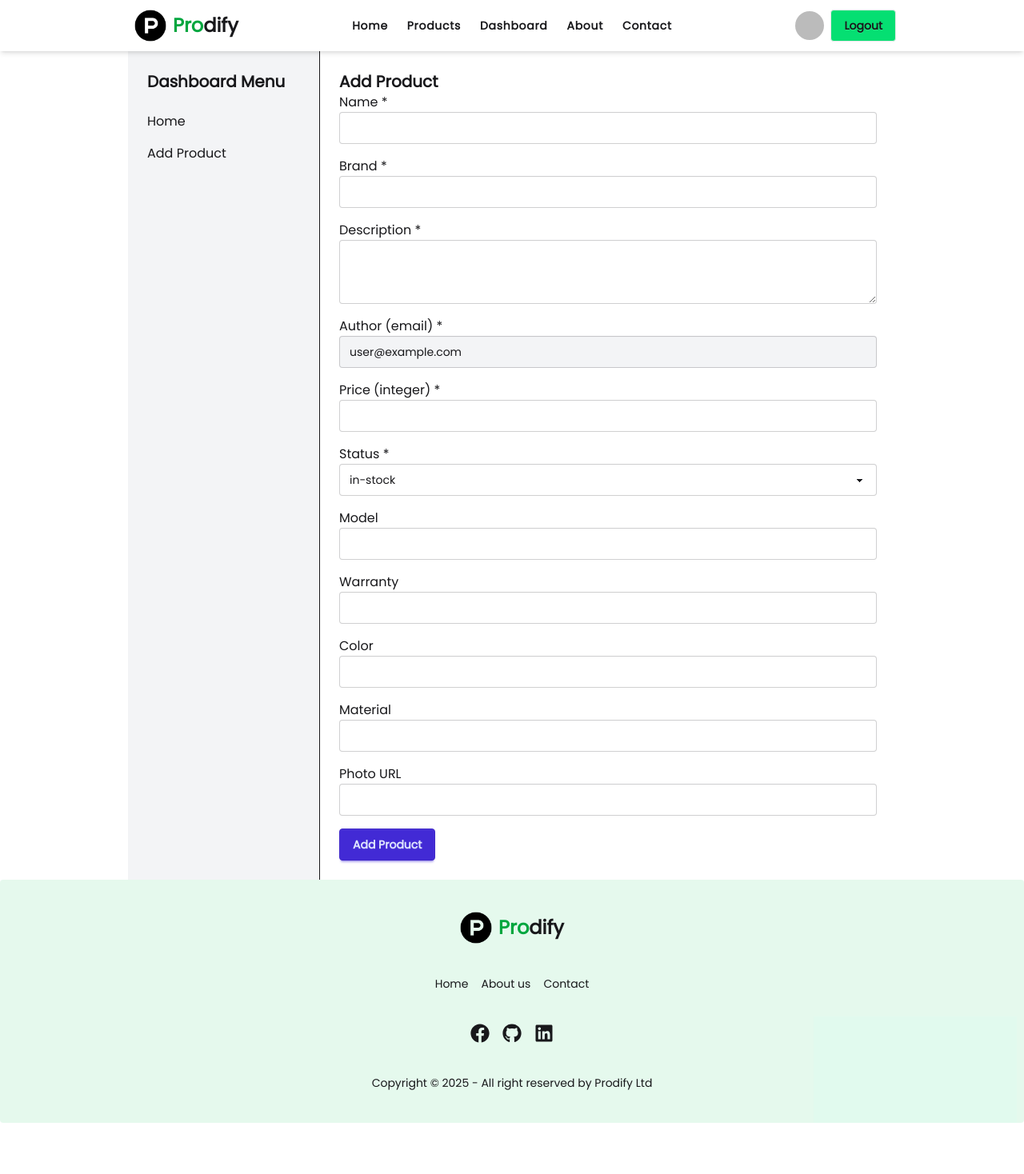
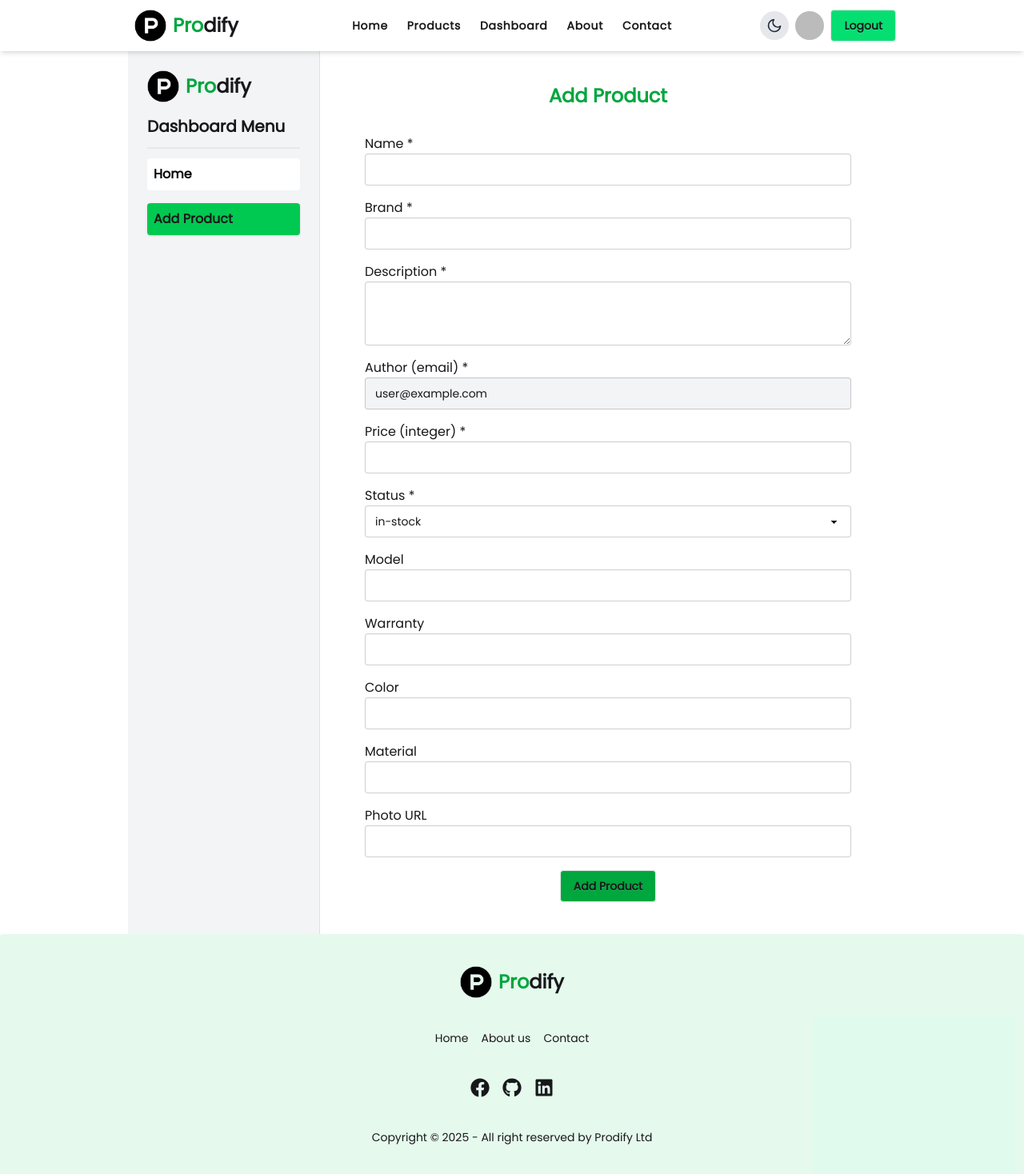
Before and after one commit to arafat-yasin-2413/prodify, a Next.js app: page /dashboard/addProduct in a window 1280 px wide. Shown: the top 1468 px of the page at 80% size. Before the commit the page ends 1404 px from the top, so only its background shows below. Built offline with nearby package versions, Linux system fonts and the light colour scheme; no server answers; sample sign-in values are in the browser's storage.

Commit message:
all design done

```diff
--- a/package.json
+++ b/package.json
@@ -17,7 +17,8 @@
     "react": "19.1.0",
     "react-dom": "19.1.0",
     "react-hot-toast": "^2.6.0",
-    "react-icons": "^5.5.0"
+    "react-icons": "^5.5.0",
+    "react-spinners": "^0.17.0"
   },
   "devDependencies": {
     "@eslint/eslintrc": "^3",
--- /dev/null
+++ b/src/app/components/ThemeToggle.js
@@ -0,0 +1,35 @@
+"use client";
+
+import { useEffect, useState } from "react";
+import { FiSun, FiMoon } from "react-icons/fi";
+
+export default function ThemeToggle() {
+	const [theme, setTheme] = useState("light");
+
+	useEffect(() => {
+		const storedTheme = localStorage.getItem("theme");
+		if (storedTheme) {
+			setTheme(storedTheme);
+			document
+				.querySelector("html")
+				.setAttribute("data-theme", storedTheme);
+		}
+	}, []);
+
+	const toggleTheme = () => {
+		const newTheme = theme === "light" ? "dark" : "light";
+		setTheme(newTheme);
+		document.querySelector("html").setAttribute("data-theme", newTheme);
+		localStorage.setItem("theme", newTheme);
+	};
+
+	return (
+		<button onClick={toggleTheme} className="bg-gray-200 cursor-pointer p-2 rounded-full">
+			{theme === "light" ? (
+				<FiMoon className="text-xl text-gray-800" />
+			) : (
+				<FiSun className="text-xl text-yellow-400" />
+			)}
+		</button>
+	);
+}
--- a/src/app/dashboard/addProduct/page.jsx
+++ b/src/app/dashboard/addProduct/page.jsx
@@ -9,7 +9,7 @@ export default function AddProductPage() {
 
     return (
         <div>
-            <h2 className="text-xl font-semibold">Add Product</h2>
+            <h2 className="text-2xl text-center text-green-600 my-4 font-semibold">Add Product</h2>
 
             {/* add product form here */}
             <AddProductForm></AddProductForm>
--- /dev/null
+++ b/src/app/dashboard/components/ActiveLink.jsx
@@ -0,0 +1,21 @@
+"use client";
+
+import Link from "next/link";
+import { usePathname } from "next/navigation";
+
+export default function ActiveLink({ href, children }) {
+    const pathname = usePathname();
+    const isActive = pathname === href;
+
+    return (
+        <Link
+            href={href}
+            className={`p-2 rounded transition ${isActive
+                    ? "bg-green-500 font-semibold shadow"
+                    : "bg-white text-black font-semibold hover:text-green-600"
+                }`}
+        >
+            {children}
+        </Link>
+    );
+}
--- a/src/app/dashboard/components/AddProductForm.jsx
+++ b/src/app/dashboard/components/AddProductForm.jsx
@@ -3,10 +3,13 @@
 import { useEffect, useState } from "react";
 import { useSession } from "next-auth/react";
 import toast, { Toaster } from "react-hot-toast";
+import { ClipLoader } from "react-spinners";
 
 export default function AddProductForm() {
     const { data: session } = useSession();
     const userEmail = session?.user?.email || "";
+    const [loading, setLoading] = useState(false);
+
 
     const [form, setForm] = useState({
         name: "",
@@ -48,6 +51,7 @@ export default function AddProductForm() {
         payload.price = parseInt(payload.price, 10);
 
         try {
+            setLoading(true);
             const res = await fetch("/api/products", {
                 method: "POST",
                 headers: { "Content-Type": "application/json" },
@@ -79,10 +83,13 @@ export default function AddProductForm() {
             console.error(err);
             toast.error(err.message || "Server error");
         }
+        finally {
+            setLoading(false)
+        }
     };
 
     return (
-        <div className="max-w-3xl">
+        <div className="w-full px-8 py-4">
             <Toaster />
             <form onSubmit={handleSubmit} className="space-y-4">
                 <div>
@@ -143,8 +150,14 @@ export default function AddProductForm() {
                     <input name="photoURL" value={form.photoURL} onChange={handleChange} className="input input-bordered w-full" />
                 </div>
 
-                <div>
-                    <button type="submit" className="btn btn-primary">Add Product</button>
+                <div className="flex justify-center items-center">
+                    {loading ? (
+                        <ClipLoader color="#16A34A" size={30} />
+                    ) : (
+                    <button type="submit" className="btn bg-green-600 hover:bg-green-600/90 rounded">
+                        Add Product
+                    </button>
+    )}
                 </div>
             </form>
         </div>
--- a/src/app/dashboard/layout.jsx
+++ b/src/app/dashboard/layout.jsx
@@ -1,9 +1,11 @@
 
+import ProdifyLogo from "@/components/ProdifyLogo";
 import { authOptions } from "@/lib/authOptions";
 import { getServerSession } from "next-auth";
 import Link from "next/link";
 // import { authOptions } from "../api/auth/[...nextauth]/route";
 import { redirect } from "next/navigation";
+import ActiveLink from "./components/ActiveLink";
 
 export default async function DashboardLayout({ children }) {
     const session = await getServerSession(authOptions);
@@ -15,13 +17,13 @@ export default async function DashboardLayout({ children }) {
     return (
         <div className="grid grid-cols-12 min-h-screen">
             {/* Sidebar */}
-            <aside className="col-span-3 bg-gray-100 p-6 border-r">
-                <h2 className="text-xl font-semibold mb-6">Dashboard Menu</h2>
-                <nav className="flex flex-col gap-4">
-                    <Link href="/dashboard" className="hover:text-blue-600">Home</Link>
-                    <Link href="/dashboard/addProduct" className="hover:text-blue-600">Add Product</Link>
-                    {/* <Link href="/dashboard/orders" className="hover:text-blue-600">Orders</Link> */}
-                    {/* <Link href="/dashboard/users" className="hover:text-blue-600">Users</Link> */}
+            <aside className="col-span-3 bg-gray-100 p-6 border-r border-green-200">
+                <ProdifyLogo></ProdifyLogo>
+                <h2 className="text-xl font-semibold mt-4 mb-3">Dashboard Menu</h2>
+                <div className="border-b-2 border-gray-200"></div>
+                <nav className="flex flex-col gap-4 mt-3">
+                    <ActiveLink href="/dashboard">Home</ActiveLink>
+                    <ActiveLink href="/dashboard/addProduct">Add Product</ActiveLink>
                 </nav>
             </aside>
 
--- a/src/app/products/components/ProductCard.jsx
+++ b/src/app/products/components/ProductCard.jsx
@@ -5,7 +5,7 @@ import Link from "next/link";
 export default function ProductCard({ product }) {
     return (
         <article className="card bg-base-100 shadow-md rounded-2xl overflow-hidden">
-            <div className="relative w-full h-48">
+            <div className="relative w-56 h-56">
                 {product.photoURL ? (
                     <Image
                         src={product.photoURL}
--- a/src/app/products/details/[id]/page.jsx
+++ b/src/app/products/details/[id]/page.jsx
@@ -17,7 +17,7 @@ export default async function ProductDetailsPage({ params }) {
                 <h1 className="text-2xl font-bold mb-4">{product.name}</h1>
 
                 <div className="flex flex-col md:flex-row gap-6">
-                    <div className="w-full md:w-1/3 relative h-96 border">
+                    <div className="w-full md:w-1/3 relative h-96">
                         <Image
                             src={product.photoURL}
                             alt={product.name}
--- a/src/components/Navbar.jsx
+++ b/src/components/Navbar.jsx
@@ -6,6 +6,7 @@ import Link from "next/link";
 import { signOut, useSession } from "next-auth/react";
 import ProdifyLogo from "./ProdifyLogo";
 import { IoMenu } from "react-icons/io5";
+import ThemeToggle from "@/app/components/ThemeToggle";
 
 const Navbar = () => {
     const { data: session, status } = useSession();
@@ -37,7 +38,10 @@ const Navbar = () => {
                         <NavMenu></NavMenu>
                     </ul>
                 </div>
+
                 <div className="navbar-end gap-2 -mr-2">
+                    <ThemeToggle />
+
                     {status == "authenticated" ? (
                         <>
                             {session?.user?.image ? (
@@ -53,10 +57,12 @@ const Navbar = () => {
                                     {session?.user?.name?.[0] || "U"}
                                 </div>
                             )}
-                            <button onClick={() => signOut()} className="btn bg-green-400 hover:bg-green-500/90 transition duration-300 rounded text-sm">
+                            <button
+                                onClick={() => signOut()}
+                                className="btn bg-green-400 hover:bg-green-500/90 transition duration-300 rounded text-sm"
+                            >
                                 Logout
                             </button>
-
                         </>
                     ) : (
                         <>
@@ -75,6 +81,56 @@ const Navbar = () => {
                         </>
                     )}
                 </div>
+
+                {/* previous */}
+                {/* <div className="navbar-end gap-2 -mr-2">
+
+                    <div className="flex">
+                        <div>
+                            <ThemeToggle></ThemeToggle>
+                        </div>
+
+                        <div>
+                            {status == "authenticated" ? (
+                                <>
+                                    {session?.user?.image ? (
+                                        <Image
+                                            className="rounded-full"
+                                            src={session.user.image}
+                                            width={36}
+                                            height={36}
+                                            alt={session.user.name ?? "User"}
+                                        />
+                                    ) : (
+                                        <div className="w-9 h-9 rounded-full bg-gray-300 flex items-center justify-center">
+                                            {session?.user?.name?.[0] || "U"}
+                                        </div>
+                                    )}
+                                    <button onClick={() => signOut()} className="btn bg-green-400 hover:bg-green-500/90 transition duration-300 rounded text-sm">
+                                        Logout
+                                    </button>
+
+                                </>
+                            ) : (
+                                <>
+                                    <Link
+                                        className="btn bg-green-400 hover:bg-green-500/90 transition duration-300 rounded text-sm"
+                                        href="/register"
+                                    >
+                                        Register
+                                    </Link>
+                                    <Link
+                                        className="btn bg-green-400 hover:bg-green-500/90 transition duration-300 rounded text-sm"
+                                        href="/login"
+                                    >
+                                        Login
+                                    </Link>
+                                </>
+                            )}
+                        </div>
+
+                    </div>
+                </div> */}
             </div>
         </div>
     );
```
Also changed, not shown: src/app/dashboard/page.jsx (indentation only), 1 other file (tests, documents, lock files or other folders).
